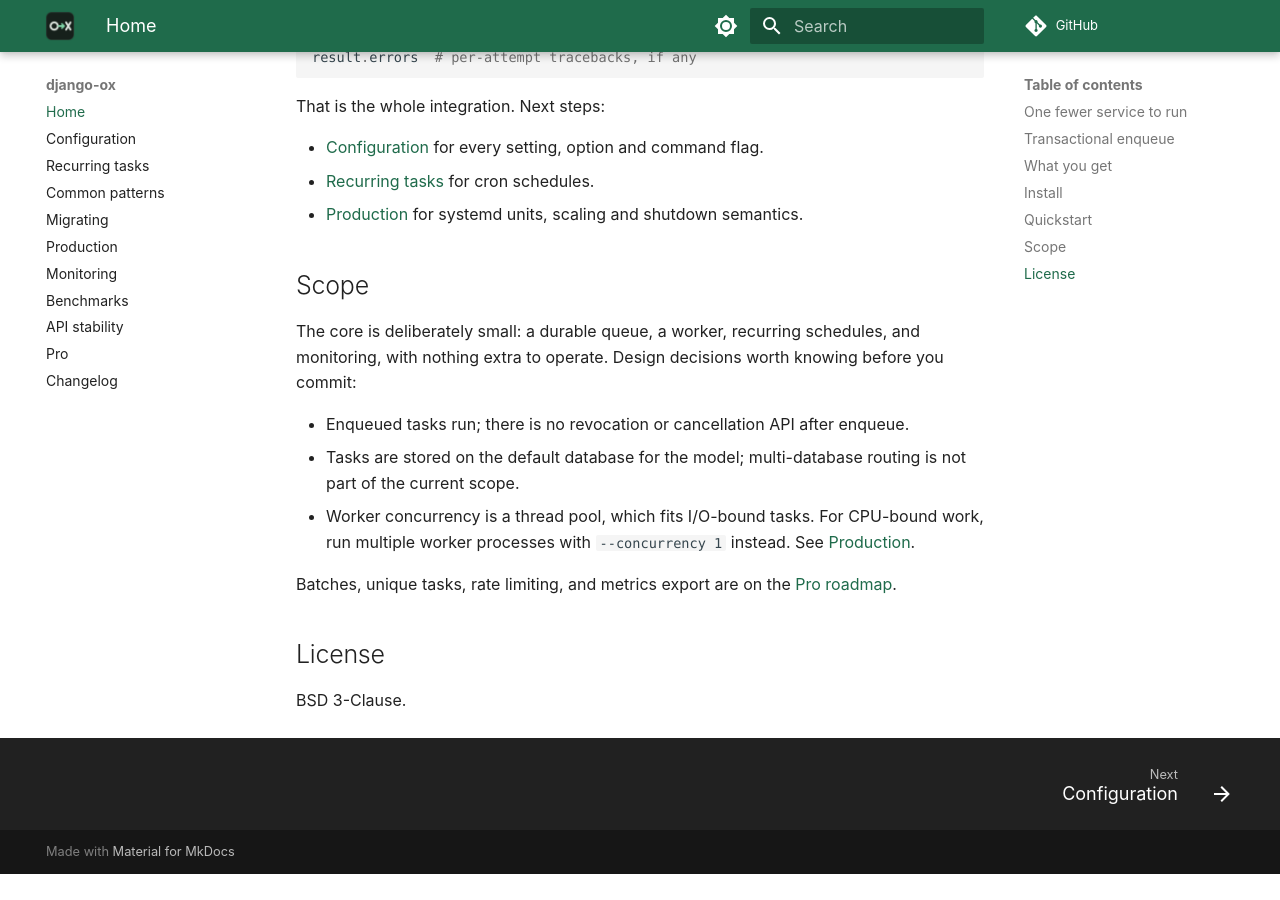
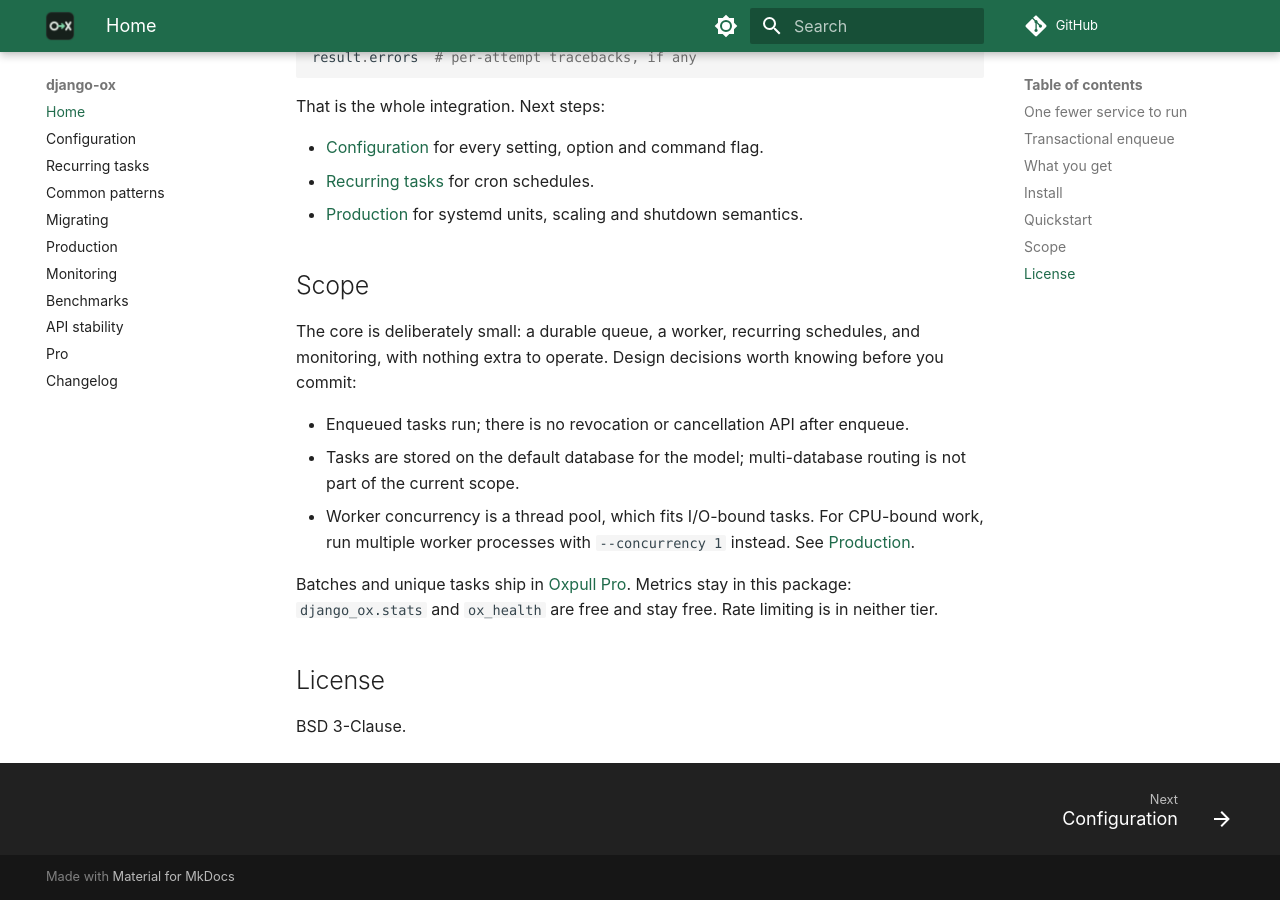
Before and after one commit to oxpull/django-ox, an MkDocs documentation site: the page built from docs/index.md, in a window 1280 px wide and 900 px high, scrolled down 2912 px. Built offline with MkDocs 1.6.1 and Material for MkDocs 9.7.7, drawn with Linux system fonts in a browser that asks for light colours; comment, search, counter and statistics services are not loaded; before the commit the page ends 3786 px from its top, so only the background shows below that.

Commit message:
Describe the paid tier the same way everywhere (#15)
The README, the documentation home page and the security policy each still
described the paid tier as a roadmap. Batches and unique tasks ship in it
today, metrics are free and stay free, and rate limiting is in neither tier.

The README is the package page on PyPI, so it was the most read of the three
and it understated the product while repeating two claims that were
corrected elsewhere.

The security policy said encrypting arguments at rest is on the paid
roadmap. It is not offered in either tier, and the plaintext posture it
describes is what both packages do.

```diff
--- a/docs/index.md
+++ b/docs/index.md
@@ -160,8 +160,9 @@ decisions worth knowing before you commit:
   CPU-bound work, run multiple worker processes with `--concurrency 1`
   instead. See [Production](production.md#threads-and-processes).
 
-Batches, unique tasks, rate limiting, and metrics export are on the
-[Pro roadmap](pro.md).
+Batches and unique tasks ship in [Oxpull Pro](pro.md). Metrics stay in this
+package: `django_ox.stats` and `ox_health` are free and stay free. Rate limiting
+is in neither tier.
 
 ## License
 
```
Also changed, not shown: README.md (+4 -3 lines), SECURITY.md (+2 -2 lines).
